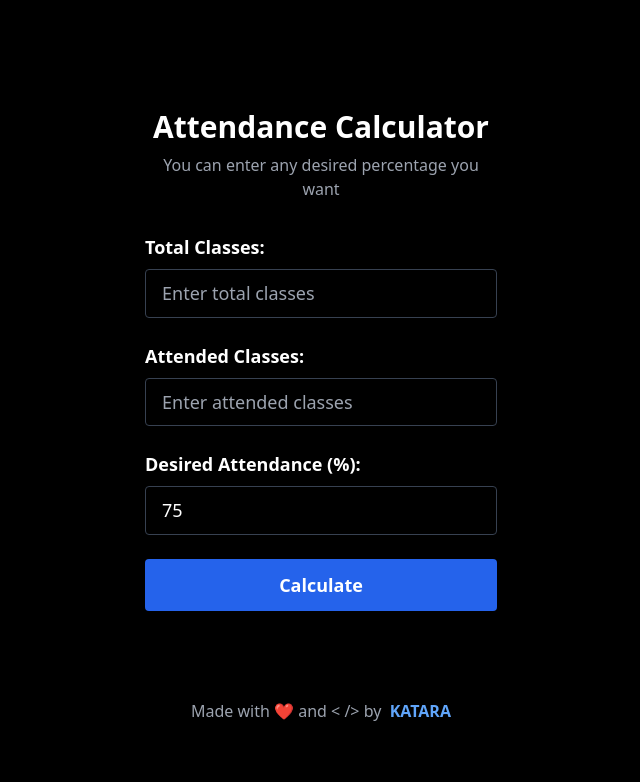
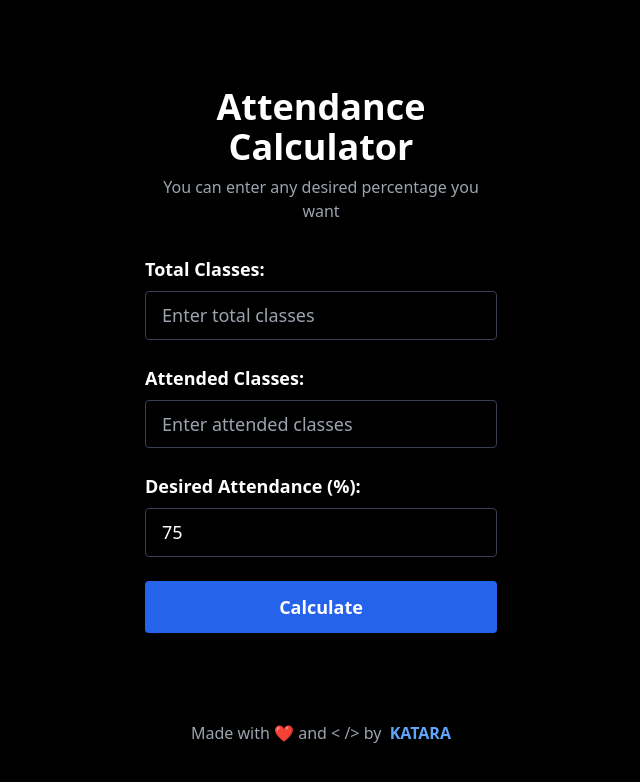
Before and after one commit to gauravkatara53/attendance_calculator, a plain HTML site: page index.html in a window 1280 px wide. Shown: the whole page, without its empty margins (319-959 px from the left). Drawn offline with nearby package versions, Linux system fonts and the light colour scheme.

Commit message:
Update index.html

```diff
--- a/index.html
+++ b/index.html
@@ -10,7 +10,7 @@
 
     <div class="w-full max-w-md mx-auto p-4">
         <div class="bg-black p-8 rounded shadow-md w-full">
-            <h1 class="text-3xl font-semibold text-center mb-2">Attendance Calculator</h1>
+            <h1 class="text-4xl font-semibold text-center mb-2">Attendance Calculator</h1>
             <p class="text-center text-gray-400 mb-8">You can enter any desired percentage you want</p>
             <form id="attendanceForm" class="space-y-6">
                 <div>
```
